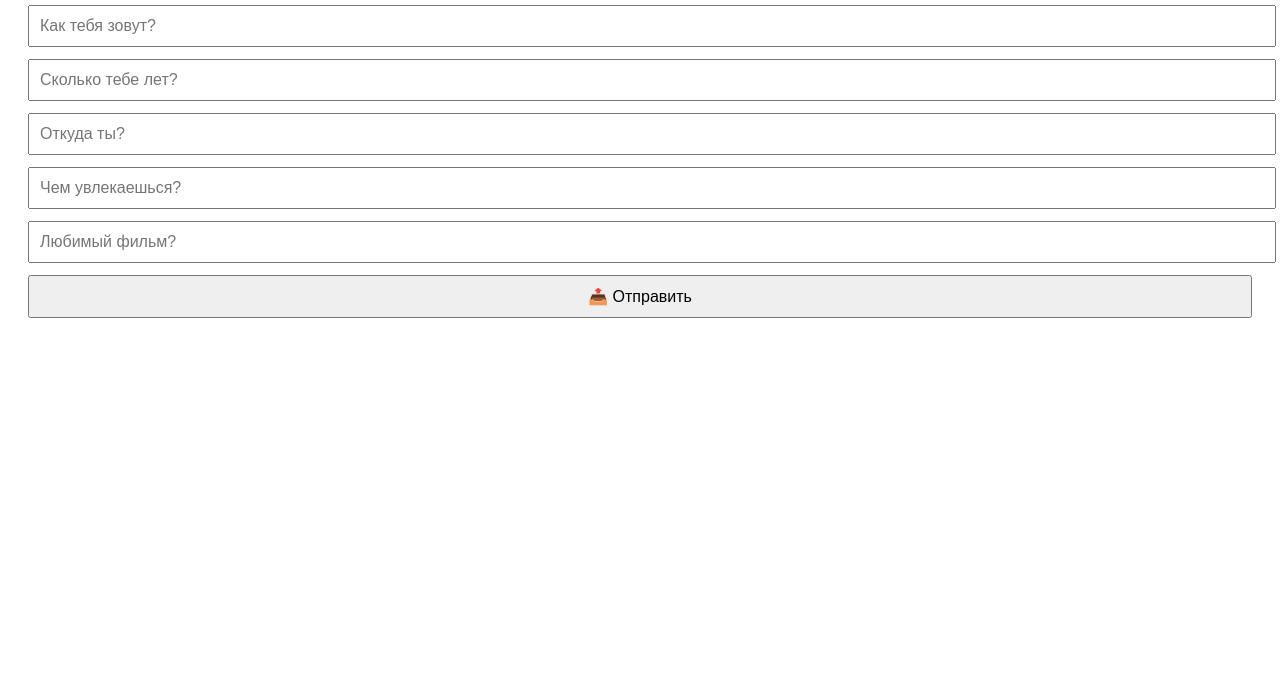
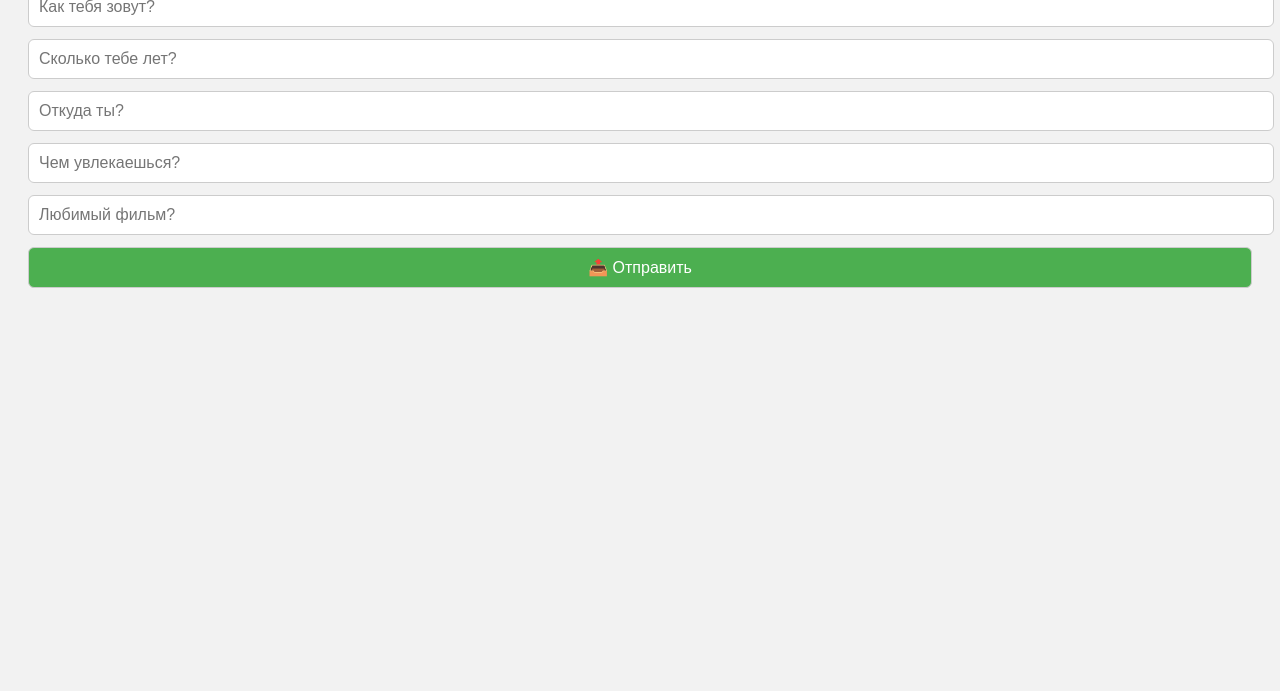
Before and after one commit to Itero-Proto/Anketagram, a plain HTML site: page anketagram.html in a window 1280 px wide. Shown: the part 109-800 px from the top of the page. Drawn offline with Linux system fonts and the light colour scheme.

Commit message:
Update anketagram.html

```diff
--- a/anketagram.html
+++ b/anketagram.html
@@ -4,12 +4,11 @@
     <meta charset="UTF-8" />
     <title>ANKETAGRAM</title>
     <script src="https://telegram.org/js/telegram-web-app.js"></script>
-
-"></script>
     <style>
       body {
         font-family: sans-serif;
         padding: 20px;
+        background: #f2f2f2;
       }
       input,
       button {
@@ -18,6 +17,13 @@
         margin-bottom: 12px;
         padding: 10px;
         font-size: 16px;
+        border-radius: 6px;
+        border: 1px solid #ccc;
+      }
+      button {
+        background-color: #4caf50;
+        color: white;
+        cursor: pointer;
       }
     </style>
   </head>
@@ -42,8 +48,6 @@
         Telegram.WebApp.sendData(JSON.stringify(data));
         Telegram.WebApp.close();
       }
-
-
     </script>
   </body>
 </html>
```
